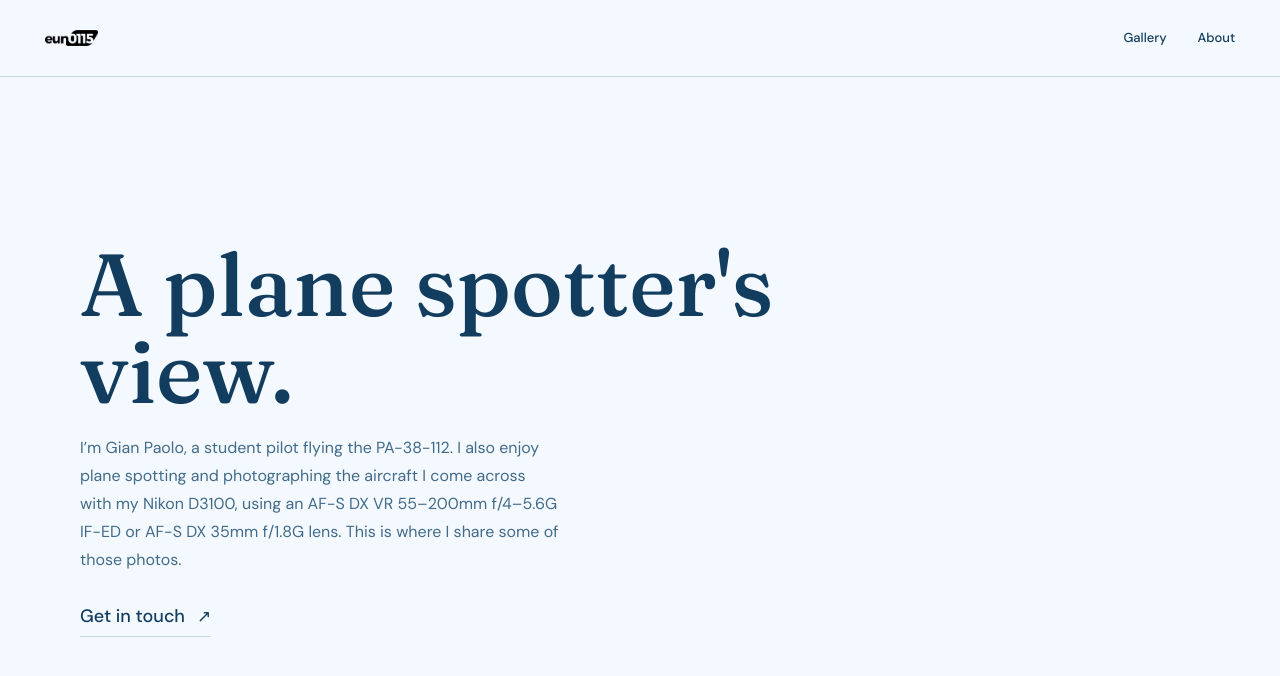
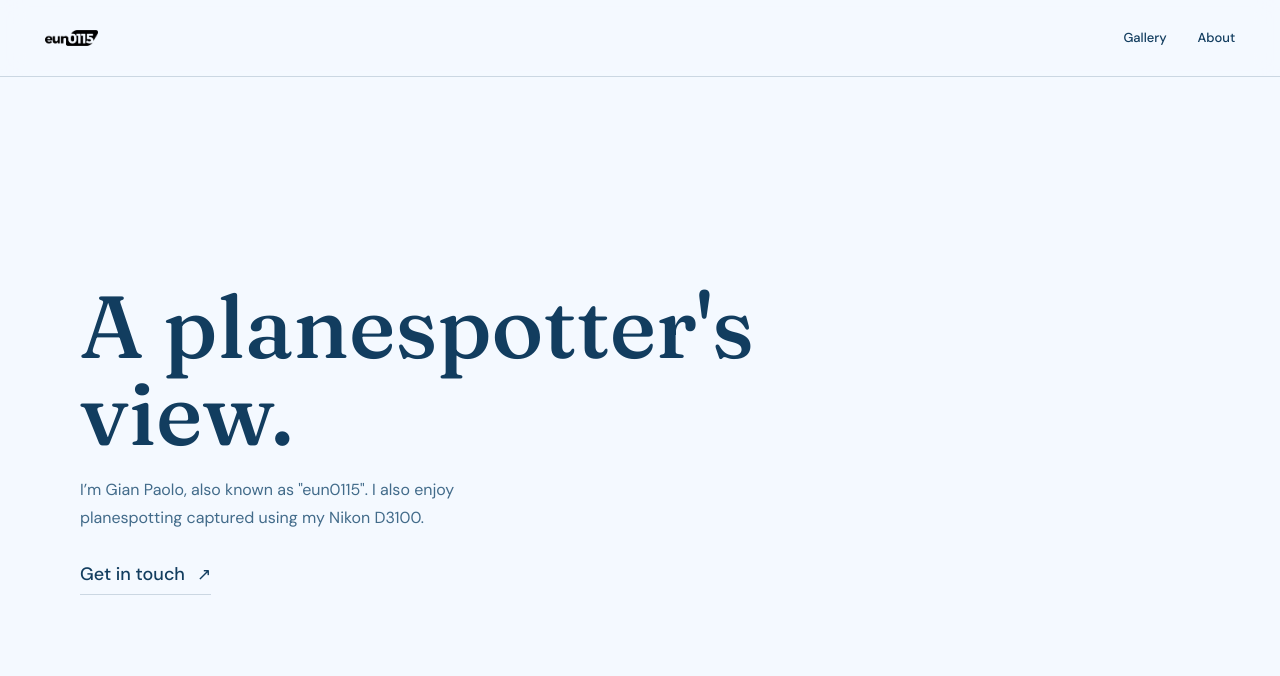
Before and after one commit to eun0115/eun0115.github.io, a Next.js app: page /contact in a window 1280 px wide. Shown: the top 676 px of the page. Built offline with nearby package versions, Linux system fonts and the light colour scheme.

Commit message:
add footer, fix some texts
Signed-off-by: eun0115 <gpestacio5@gmail.com>

```diff
--- a/src/app/contact/page.tsx
+++ b/src/app/contact/page.tsx
@@ -12,12 +12,10 @@ export default function ContactPage() {
 
       <main className="wrap">
         <section className="contact-content" aria-labelledby="contact-title">
-          <h1 id="contact-title">A plane spotter&apos;s view.</h1>
+          <h1 id="contact-title">A planespotter&apos;s view.</h1>
           <p className="contact-copy">
-            I’m Gian Paolo, a student pilot flying the PA-38-112. I also enjoy
-            plane spotting and photographing the aircraft I come across with my
-            Nikon D3100, using an AF-S DX VR 55–200mm f/4–5.6G IF-ED or AF-S DX
-            35mm f/1.8G lens. This is where I share some of those photos.
+            I’m Gian Paolo, also known as "eun0115". I also enjoy planespotting
+            captured using my Nikon D3100.
           </p>
           <a className="email-link" href="mailto:gpestacio5@gail.com">
             Get in touch <span aria-hidden="true">↗</span>
--- a/src/app/globals.css
+++ b/src/app/globals.css
@@ -150,10 +150,6 @@ body.scrolled .topbar .wrap {
   background: var(--ink);
   color: var(--paper);
   padding: clamp(6px, .6vw, 12px) 0;
-}
-
-.page-home .site-footer {
-  display: none;
 }
 
 .site-footer-inner {
@@ -352,7 +348,6 @@ body.scrolled .topbar .wrap {
     min-height: 100vh;
     display: flex;
     flex-direction: column;
-    padding-bottom: clamp(16px, 2vh, 24px);
   }
 
   .page-home .topbar,
@@ -366,8 +361,6 @@ body.scrolled .topbar .wrap {
 }
 
 @media (min-width: 701px) and (max-height: 760px) {
-  .page-home { padding-bottom: 36px; }
-
   .page-home .hero {
     padding-block: clamp(18px, 3vh, 30px);
   }
```
Also changed, not shown: src/app/page.tsx (+3 -4 lines).
